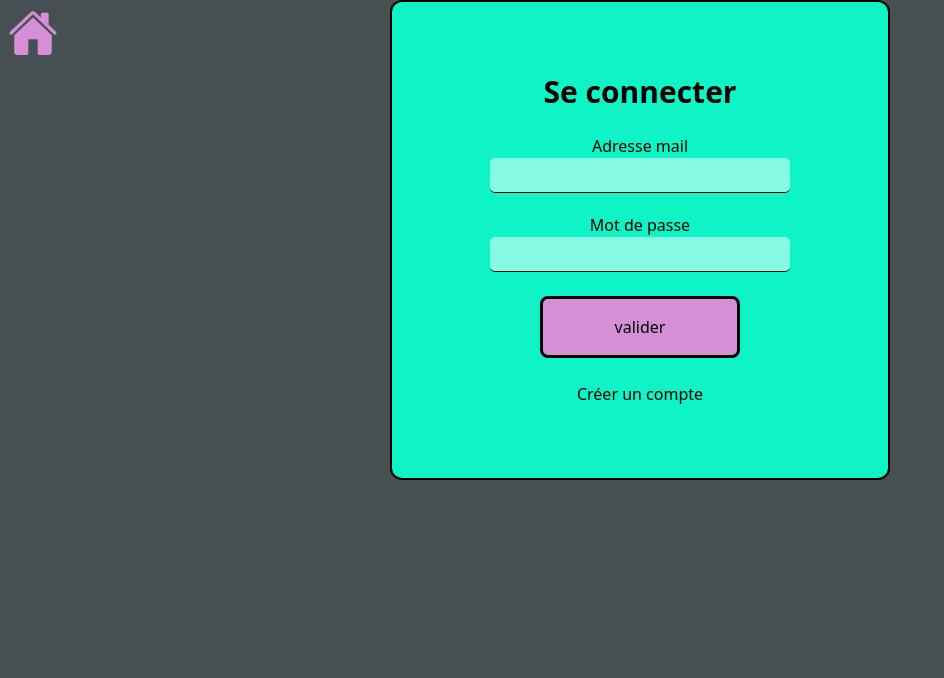
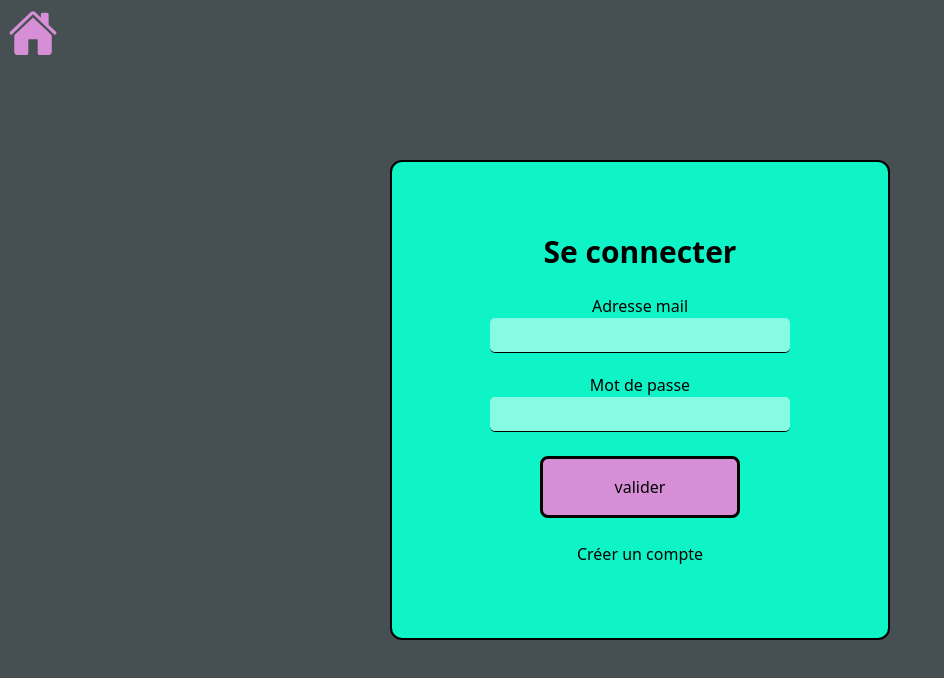
Before and after one commit to TomJegou/PHP-TP_FINAL-FRONT, a Next.js app in the folder pussycat-agency/: page /sign-in in a window 1280 px wide. Shown: the top 678 px of the page, without its empty margins (0-944 px from the left). Built offline with nearby package versions, Linux system fonts and the light colour scheme.

Commit message:
better front

```diff
--- a/pussycat-agency/app/sign-in/page.tsx
+++ b/pussycat-agency/app/sign-in/page.tsx
@@ -3,7 +3,9 @@ import HomeButton from "../home-button"
 
 export default function SignIn() {
   return (
-    <div>
+    <div
+      className="flex flex-wrap flex-col justify-center items-center min-h-screen w-full"
+    >
       <HomeButton />
       <LoginForm />
     </div>
--- a/pussycat-agency/app/sign-up/page.tsx
+++ b/pussycat-agency/app/sign-up/page.tsx
@@ -3,7 +3,9 @@ import HomeButton from "../home-button"
 
 export default function SignUp() {
     return (
-        <div>
+        <div
+            className="flex flex-wrap flex-col justify-center items-center min-h-screen w-full"
+        >
             <HomeButton />
             <SignUpForm />
         </div>
```
